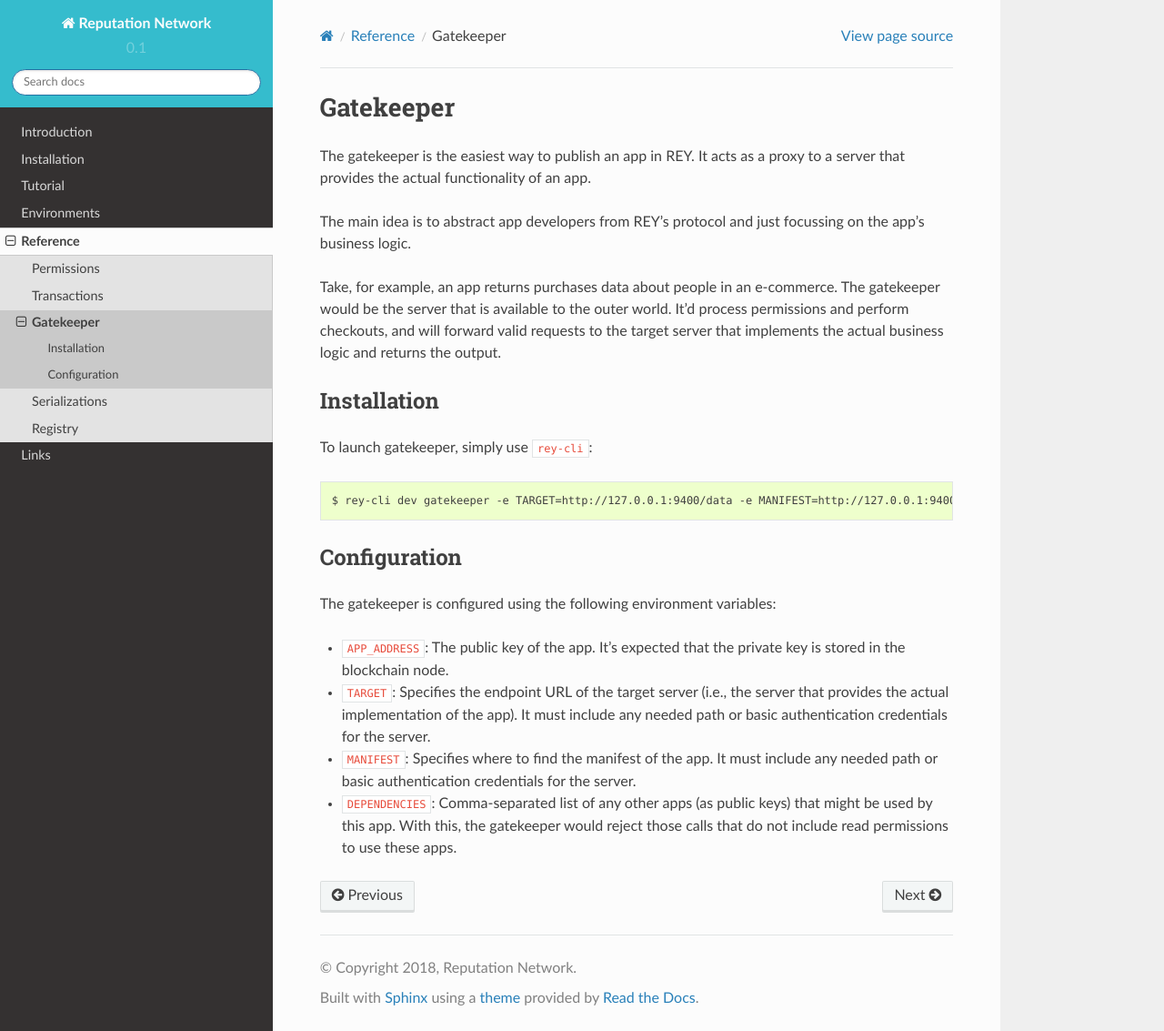
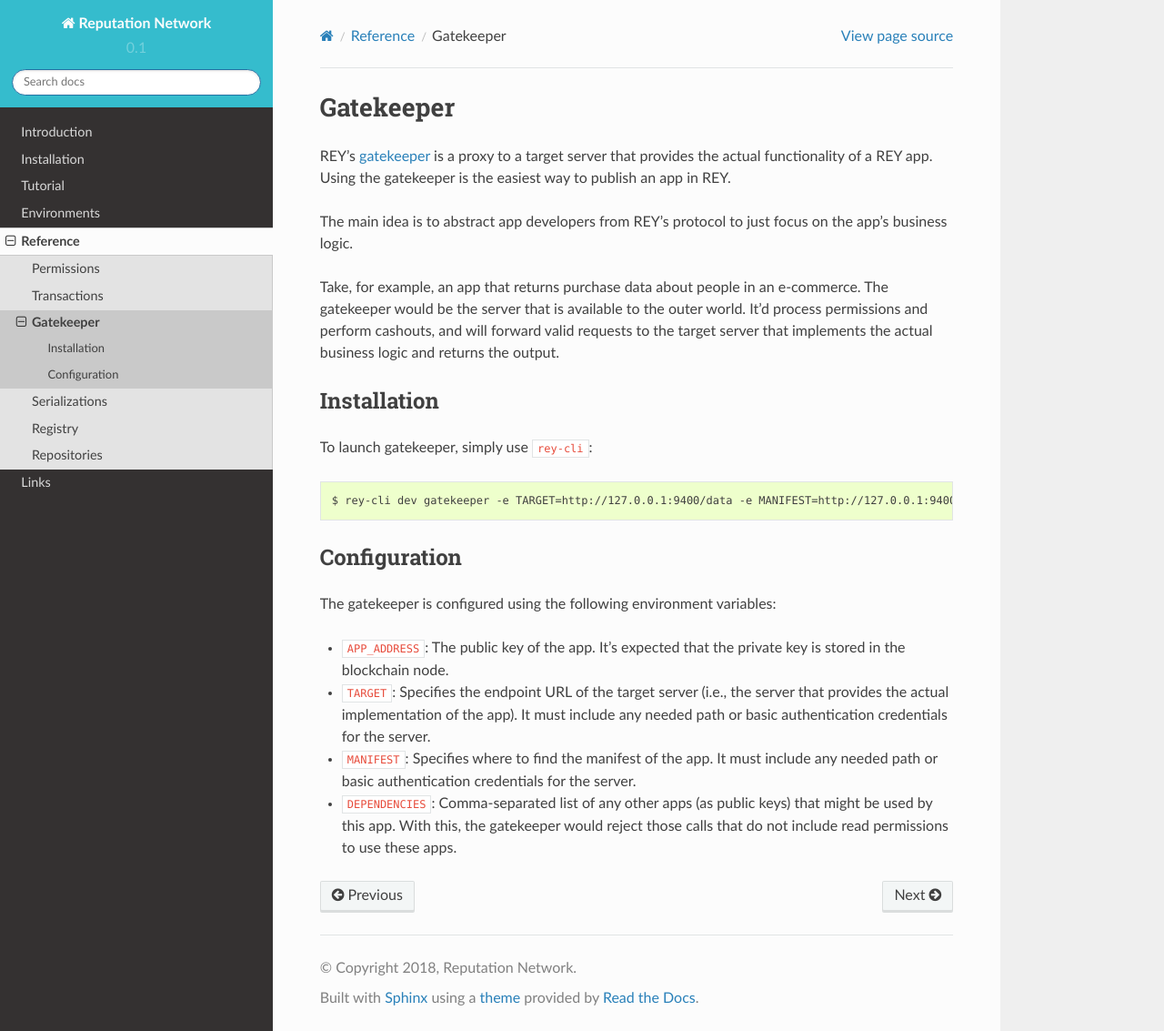
Before and after one commit to reputation-network/rey-docs, a Sphinx documentation site: the page built from docs/contents/reference/gatekeeper.rst, in a window 1280 px wide and 1133 px high. Shown: the whole window at 91% size. Built offline with Sphinx 7.4.7 and the Read the Docs theme 2.0.0, drawn with Linux system fonts in a browser that asks for light colours.

Commit message:
Include a list of github projects

```diff
--- a/docs/contents/reference.rst
+++ b/docs/contents/reference.rst
@@ -12,3 +12,4 @@
     reference/gatekeeper.rst
     reference/serializations.rst
     reference/registry.rst
+    reference/repositories.rst
--- a/docs/contents/reference/gatekeeper.rst
+++ b/docs/contents/reference/gatekeeper.rst
@@ -1,14 +1,14 @@
-.. index:: ! gatekeeper
-.. _gatekeeper:
+.. index:: ! gatekeepr
+.. _gatekeepr:
 
 Gatekeeper
 ==========
 
-The gatekeeper is the easiest way to publish an app in REY. It acts as a proxy to a server that provides the actual functionality of an app.
+REY's `gatekeeper <http://github.com/reputation-network/rey-gatekeeper>`_ is a proxy to a target server that provides the actual functionality of a REY app. Using the gatekeeper is the easiest way to publish an app in REY.
 
-The main idea is to abstract app developers from REY's protocol and just focussing on the app's business logic.
+The main idea is to abstract app developers from REY's protocol to just focus on the app's business logic.
 
-Take, for example, an app returns purchases data about people in an e-commerce. The gatekeeper would be the server that is available to the outer world. It'd process permissions and perform checkouts, and will forward valid requests to the target server that implements the actual business logic and returns the output.
+Take, for example, an app that returns purchase data about people in an e-commerce. The gatekeeper would be the server that is available to the outer world. It'd process permissions and perform cashouts, and will forward valid requests to the target server that implements the actual business logic and returns the output.
 
 Installation
 ------------
```
Also changed, not shown: docs/contents/reference/repositories.rst (added, +58 -0 lines).
